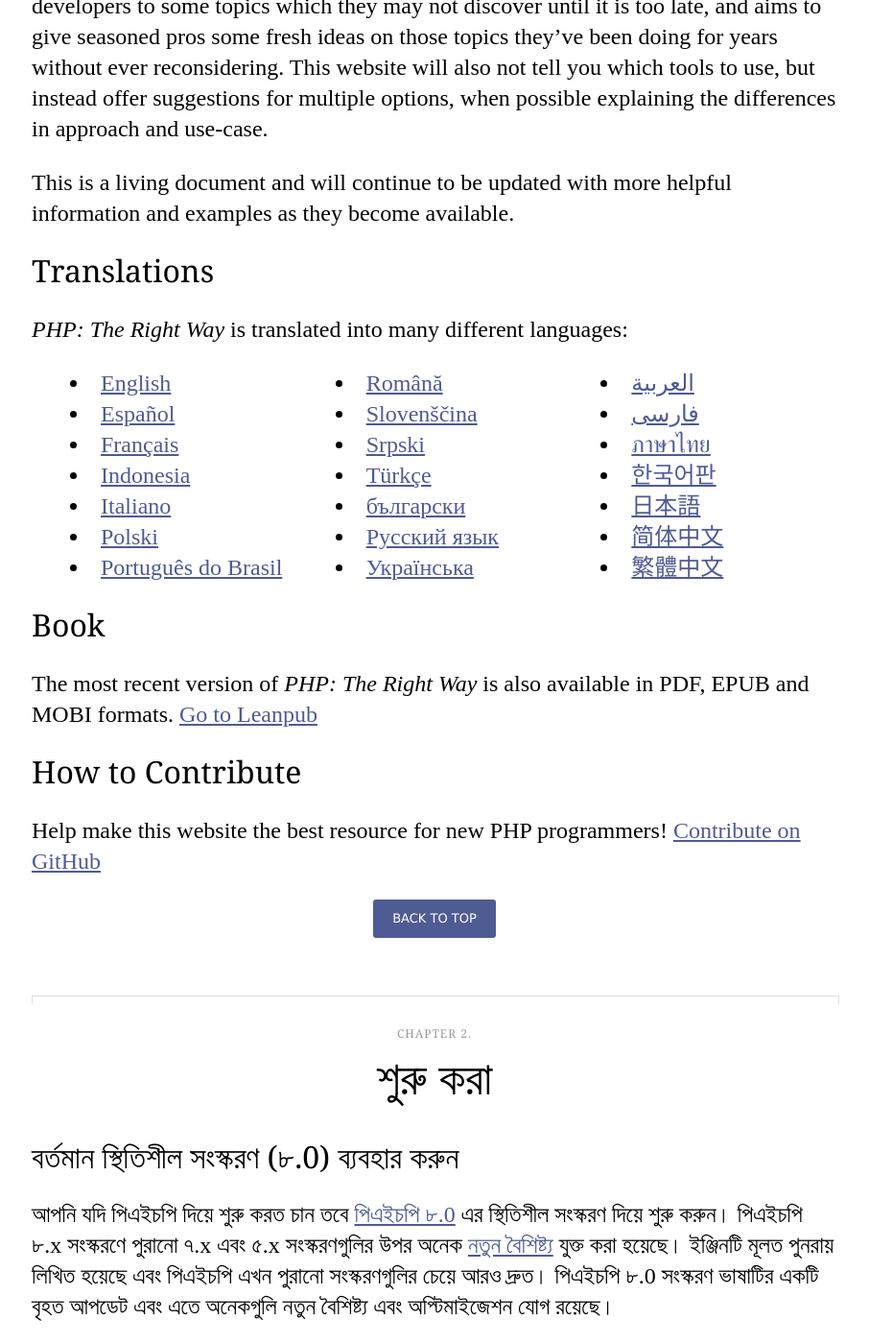
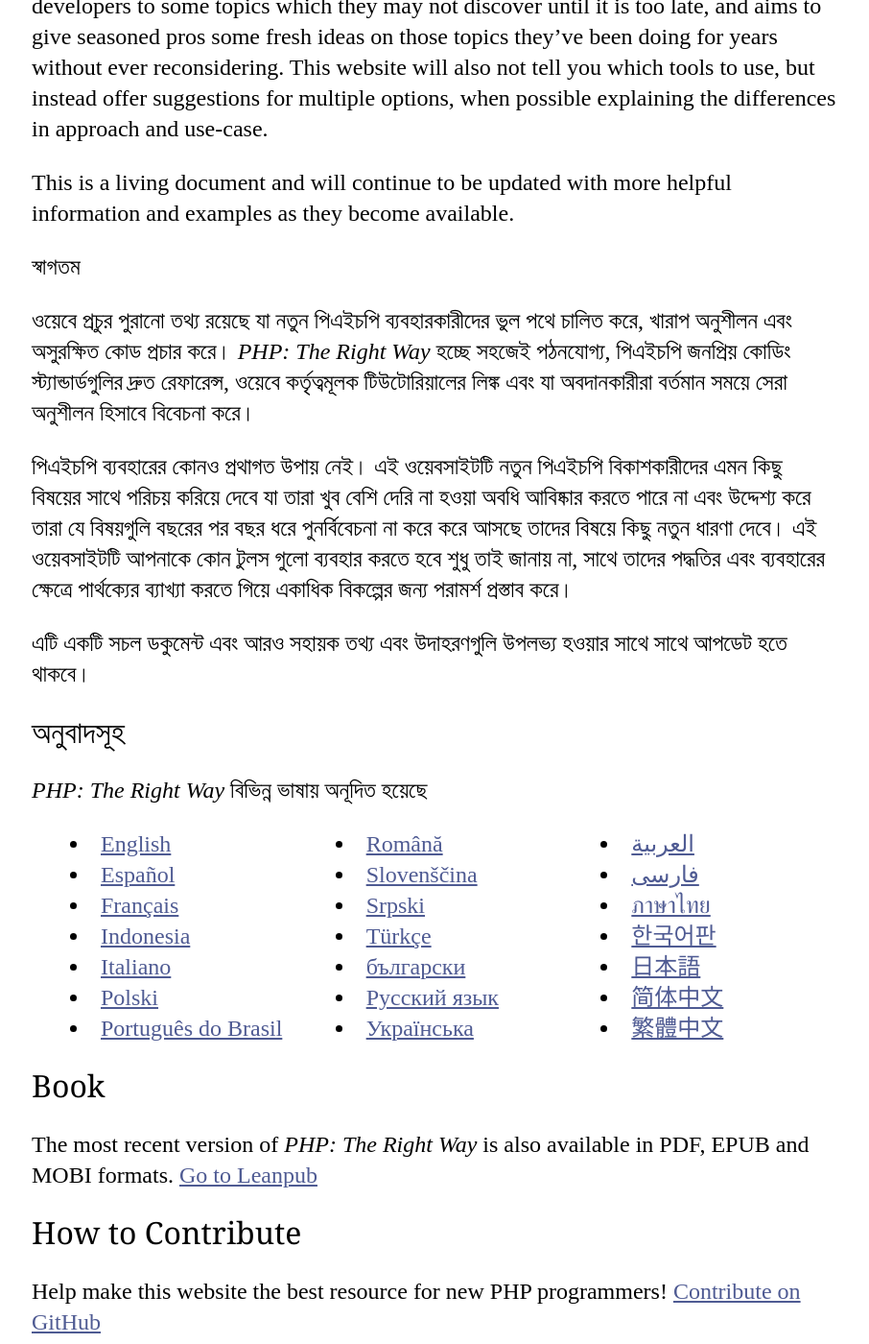
Before and after one commit to codeguy/php-the-right-way, a Jekyll site: the page built from index.html, in a window 1280 px wide and 1400 px high, scrolled down 1618 px. Shown: the whole window at 96% size, without its empty margins (187-1093 px from the left). Built offline with Jekyll 4.4.1, drawn with Linux system fonts in a browser that asks for light colours.

Commit message:
Update welcome.md

```diff
--- a/_includes/welcome.md
+++ b/_includes/welcome.md
@@ -16,9 +16,17 @@ in approach and use-case.
 This is a living document and will continue to be updated with more helpful information
 and examples as they become available.
 
-## Translations
+স্বাগতম
 
-_PHP: The Right Way_ is translated into many different languages:
+ওয়েবে প্রচুর পুরানো তথ্য রয়েছে যা নতুন পিএইচপি ব্যবহারকারীদের ভুল পথে চালিত করে, খারাপ অনুশীলন এবং অসুরক্ষিত কোড প্রচার করে। _PHP: The Right Way_ হচ্ছে সহজেই পঠনযোগ্য, পিএইচপি জনপ্রিয় কোডিং স্ট্যান্ডার্ডগুলির দ্রুত রেফারেন্স, ওয়েবে কর্তৃত্বমূলক টিউটোরিয়ালের লিঙ্ক এবং যা অবদানকারীরা বর্তমান সময়ে সেরা অনুশীলন হিসাবে বিবেচনা করে।
+
+পিএইচপি ব্যবহারের কোনও প্রথাগত উপায় নেই। এই ওয়েবসাইটটি নতুন পিএইচপি বিকাশকারীদের এমন কিছু বিষয়ের সাথে পরিচয় করিয়ে দেবে যা তারা খুব বেশি দেরি না হওয়া অবধি আবিষ্কার করতে পারে না এবং উদ্দেশ্য করে তারা যে বিষয়গুলি বছরের পর বছর ধরে পুনর্বিবেচনা না করে করে আসছে তাদের বিষয়ে কিছু নতুন ধারণা দেবে। এই ওয়েবসাইটটি আপনাকে কোন টুলস গুলো ব্যবহার করতে হবে শুধু তাই জানায় না, সাথে তাদের পদ্ধতির এবং ব্যবহারের ক্ষেত্রে পার্থক্যের ব্যাখ্যা করতে গিয়ে একাধিক বিকল্পের জন্য পরামর্শ প্রস্তাব করে।
+
+এটি একটি সচল ডকুমেন্ট এবং আরও সহায়ক তথ্য এবং উদাহরণগুলি উপলভ্য হওয়ার সাথে সাথে আপডেট হতে থাকবে।
+
+## অনুবাদসূহ
+
+_PHP: The Right Way_ বিভিন্ন ভাষায় অনূদিত হয়েছে
 
 * [English](http://www.phptherightway.com)
 * [Español](http://phpdevenezuela.github.io/php-the-right-way)
```
